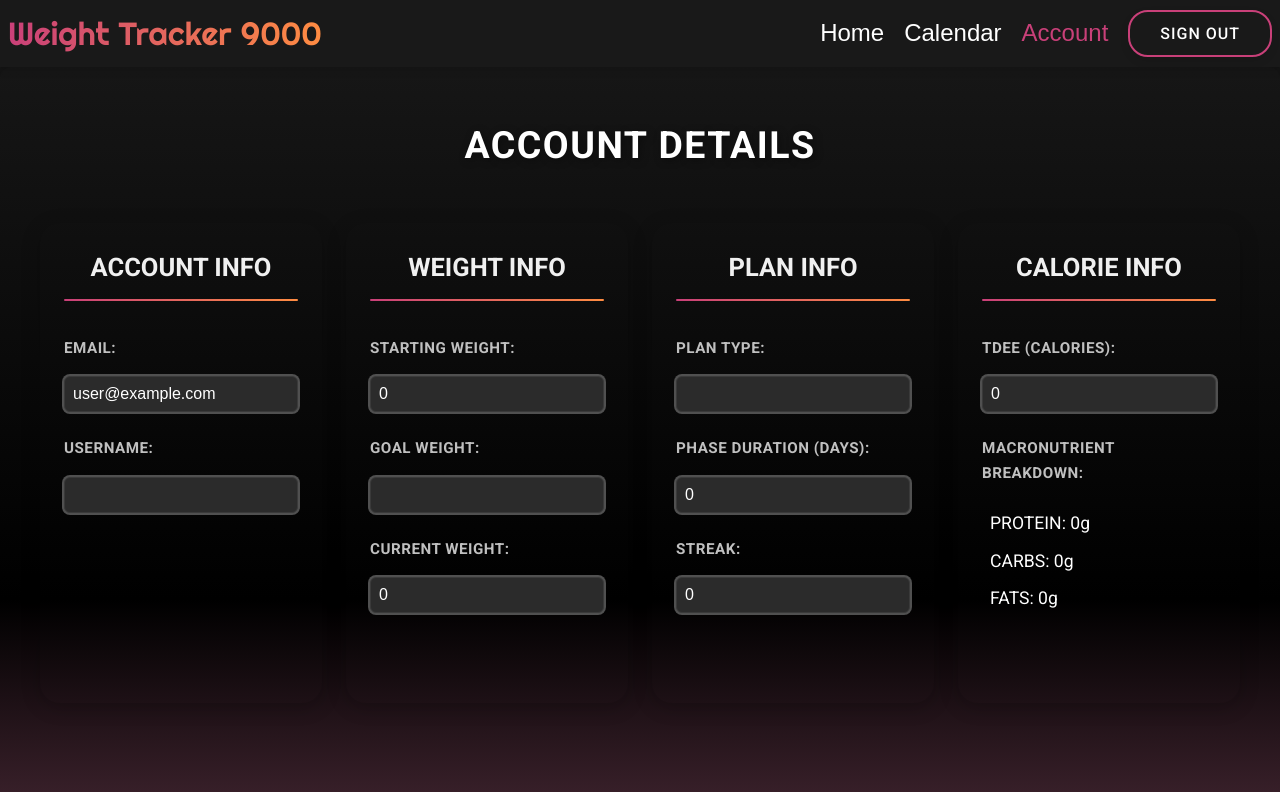
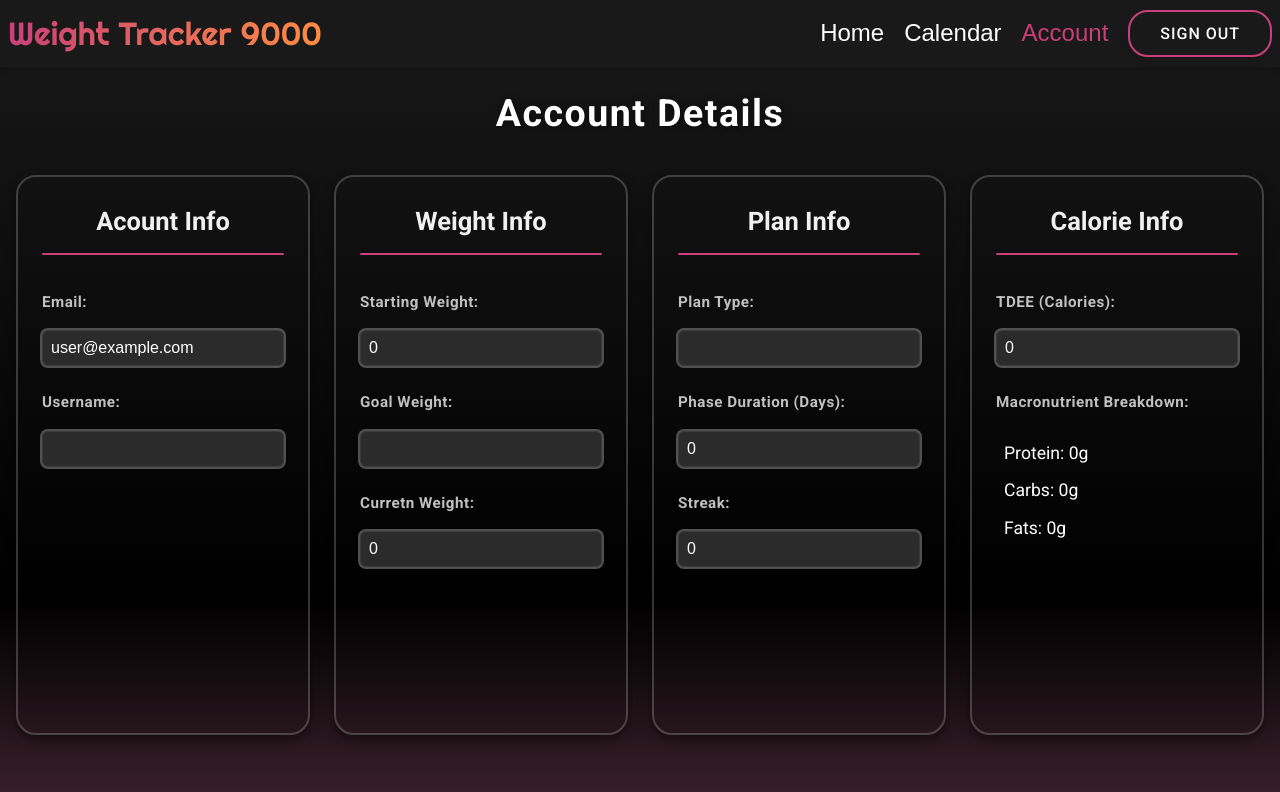
Before and after one commit to x-Lo/weight-tracker9000, a Vue app: page /account in a window 1280 px wide. Shown: the top 792 px of the page. Built offline with nearby package versions, Linux system fonts and the light colour scheme; no server answers; sample sign-in values are in the browser's storage; what v-calendar would draw is missing.

Commit message:
added more animations and changed various little details, still a long way to go

```diff
--- a/src/App.vue
+++ b/src/App.vue
@@ -1,22 +1,21 @@
 <template>
   <div id="app">
     <Navbar />
-    <router-view />
+    <router-view v-slot="{ Component }">
+      <transition name="route" mode="out-in">
+        <component  :is="Component"></component>
+      </transition>
+    </router-view>
   </div>
 </template>
 
-<script lang="ts">
+<script lang="ts" setup>
   import Navbar from "./components/Navbar.vue";
   import { useAppStore } from "@/stores/appStore";
   import { onMounted } from "vue";
 
-export default{
-  name: 'App',
-  components: {
-    Navbar,
-  },
-  setup() {
   const store = useAppStore();
+
   onMounted(async () => {
     if (store.userId) {
       try {
@@ -29,10 +28,6 @@ export default{
       console.warn("No userId found; ensure user is logged in.");
     }
   });
-
-  return {};
-  },
-};
 </script>
 
 <style scoped>
@@ -43,4 +38,24 @@ export default{
   font-family: 'Roboto', Arial, sans-serif;
   height: 100vh;
 }
+
+/* route transitions  */
+.route-enter-from {
+  opacity: 0;
+  transform: translateX(100%);
+}
+
+.route-enter-active {
+  transition: all 0.7s ease-out;
+}
+
+.route-leave-to {
+  opacity: 0;
+  transform: translateX(-100%);
+}
+
+.route-leave-active {
+  transition: all 0.7s ease-in;
+}
+
 </style>
--- a/src/components/Calculator.vue
+++ b/src/components/Calculator.vue
@@ -225,7 +225,7 @@
   justify-content: flex-start;
   align-items: center;
   text-align: center;
-  padding: 1rem;
+  padding: 2rem;
   background: transparent;
   font-size: 1rem;
   font-weight: bold;
@@ -241,7 +241,6 @@ h1 {
   letter-spacing: 1.5px;
   position: relative;
   text-align: center;
-  margin-top: 0.3rem;
 }
 
 .card {
--- a/src/components/DailyWeight.vue
+++ b/src/components/DailyWeight.vue
@@ -164,14 +164,13 @@
 }
 
 h1 {
-  margin-top: 10rem;
-  font-size: 2em;
+  font-size: 2.5em;
   font-weight: bold;
   color: #f0f0f0;
 }
 
 h2 {
-  font-size: 1.2em;
+  font-size: 2em;
   font-weight: bold;
   color: #f0f0f0;
 }
@@ -179,7 +178,6 @@ h2 {
 .user-name {
   color: #c94079;
   font-weight: bold;
-  font-size: 2rem; /* Emphasize the brand name */
 }
 
 .submit-form {
@@ -197,10 +195,6 @@ h2 {
   margin-top: 1rem;
 }
 
-.feedback-messages {
-  visibility: hidden;
-}
-
 .button {
   border-radius: 15px;
 }
--- a/src/components/Results.vue
+++ b/src/components/Results.vue
@@ -1,5 +1,5 @@
 <template>
-  <div class="info-page" v-if="resultsData.hidden">
+  <div class="info-page" v-show="resultsData.hidden" ref="info">
     <div class="info-step">
       <h1>The first step we need to take is to calculate your maintenance calories.</h1>
     </div>
@@ -13,7 +13,7 @@
     </div>
   </div>
 
-  <div class="results-page" v-else>
+  <div class="results-page" v-show="!resultsData.hidden" ref="results">
     <h1>Your results:</h1>
     <div class="results-grid">
       <div class="grid-item calories">
@@ -31,9 +31,9 @@
         <h2>What Is Your Goal?</h2>
         <div class="plan-section">
           <div class="plan-grid">
-            <div class="grid-item fatloss" @click="updatePlanType" id="FAT LOSS">FAT LOSS</div>
-            <div class="grid-item maintenance" @click="updatePlanType" id="MAINTENANCE">MAINTENANCE</div>
-            <div class="grid-item musclegain" @click="updatePlanType" id="MUSCLE GAIN">MUSCLE GAIN</div>
+            <div class="grid-item fatloss" @click="updatePlanType" id="Fat Loss">Fat Loss</div>
+            <div class="grid-item maintenance" @click="updatePlanType" id="Maintenance">Maintenance</div>
+            <div class="grid-item musclegain" @click="updatePlanType" id="Muscle Gain">Muscle Gain</div>
           </div>
         </div>
       </div>
@@ -41,17 +41,16 @@
   </div>
 </template>
 
-<script lang="ts">
-import { computed, defineComponent } from "vue";
+<script lang="ts" setup>
+  import { computed, ref, onMounted, watch } from "vue";
   import { useNavigation } from '@/composables/useNavigation';
   import { useAppStore } from '@/stores/appStore';
+  import gsap from "gsap";
 
-export default defineComponent({
-  setup() {
   const { navigate } = useNavigation(); // Use the composable
   const store = useAppStore();
-
-
+  const info = ref<HTMLElement | null>(null);
+  const results = ref<HTMLElement | null>(null);
   const resultsData = computed(() => store.resultsData);
 
   const updatePlanType = (event: MouseEvent) => {
@@ -66,9 +65,78 @@ export default defineComponent({
     console.timeEnd('navigate');
   };
 
-    return { navigate, resultsData, updatePlanType, store };
+  onMounted(async() => {
+    // animation code
+    if (info.value) {
+      gsap.fromTo(
+        info.value.querySelectorAll("*"),
+        { x: '100%', opacity: 0 },
+        {
+          x: '0%',
+          opacity: 1,
+          duration: 1,
+          stagger: 0.1,
+          ease: "power1.out"
+        }
+      );
+    }
+
+    if (results.value) {
+      gsap.fromTo(
+        results.value.querySelectorAll("*"),
+        { x: '100%', opacity: 0 },
+        {
+          x: '0%',
+          opacity: 1,
+          duration: 1,
+          stagger: 0.1,
+          ease: "power1.out"
+        }
+      );
+    }
+  });
+
+  watch(() => store.resultsData.hidden,(newHidden) => {
+    const timeline = gsap.timeline();
+
+    if (!newHidden) {
+      // Animate info-page out to the left and results-page in from the right
+      timeline
+        .to(info.value, {
+          x: "-100%",
+          opacity: 0,
+          duration: 0.5,
+          ease: "power1.inOut",
+          onComplete: () => {
+            info.value!.style.display = "none"; // Ensure info-page is hidden
           },
+        })
+        .fromTo(
+          results.value,
+          { x: "100%", opacity: 0, display: "block" },
+          { x: "0%", opacity: 1, duration: 0.5, ease: "power1.inOut" }
+        );
+    } else {
+      // Animate results-page out to the right and info-page in from the left
+      timeline
+        .to(results.value, {
+          x: "100%",
+          opacity: 0,
+          duration: 0.5,
+          ease: "power1.inOut",
+          onComplete: () => {
+            results.value!.style.display = "none"; // Ensure results-page is hidden
+          },
+        })
+        .fromTo(
+          info.value,
+          { x: "-100%", opacity: 0, display: "block" },
+          { x: "0%", opacity: 1, duration: 0.5, ease: "power1.inOut" }
+        );
+    }
   });
+
+
 </script>
 
 <style scoped>
@@ -131,6 +199,7 @@ export default defineComponent({
   justify-content: flex-start;
   align-items: center;
   padding: 1.5rem;
+  padding-bottom: 1.9rem;
   text-align: center;
   font-family: 'Roboto', Arial, sans-serif;
   color: #f0f0f0;
--- a/src/components/Welcome.vue
+++ b/src/components/Welcome.vue
@@ -6,7 +6,7 @@
       <span>transcend yourself.</span>
     </h2>
     <div class="buttons-div">
-      <button class="start-button" @click="navigate('calculator')">BEGIN YOUR JOURNEY</button>
+      <button class="start-button" @click="navigate('calc2')">BEGIN YOUR JOURNEY</button>
       <button class="log-button" @click="navigate('dailyweight')">LOG YOUR PROGRESS</button>
     </div>
   </div>
@@ -43,6 +43,7 @@
 <style scoped>
 .welcome-container {
   height: 100%;
+  width: 100%;
   display: flex;
   flex-direction: column;
   justify-content: flex-end;
--- a/src/router/index.ts
+++ b/src/router/index.ts
@@ -79,6 +79,12 @@ const router = createRouter({
       component: () => import(/* webpackPrefetch: true */ '@/views/PersonalPlanView.vue'),
       meta: { requiresAuth: false },
     },
+    {
+      path: '/calc2',
+      name: 'calc2',
+      component: () => import(/* webpackPrefetch: true */ '@/views/CalculatorView.vue'),
+      meta: { requiresAuth: false },
+    },
   ],
 })
 
--- a/src/views/AccountView.vue
+++ b/src/views/AccountView.vue
@@ -1,9 +1,9 @@
 <template>
-  <div class="account-page">
-    <h1>ACCOUNT DETAILS</h1>
+  <div class="account-page" ref="account">
+    <h1>Account Details</h1>
     <div class="grid">
       <div class="grid-item">
-        <h2>ACCOUNT INFO</h2>
+        <h2>Acount Info</h2>
         <div class="user-field">
           <label>Email:</label>
           <input type="text" :value="email" readonly />
@@ -15,49 +15,49 @@
       </div>
 
       <div class="grid-item">
-        <h2>WEIGHT INFO</h2>
+        <h2>Weight Info</h2>
         <div class="user-field">
-          <label>STARTING WEIGHT:</label>
+          <label>Starting Weight:</label>
           <input type="number" :value="store.resultsData.weight" readonly />
         </div>
         <div class="user-field">
-          <label>GOAL WEIGHT:</label>
+          <label>Goal Weight:</label>
           <input type="number" :value="store.resultsData.goalweight" readonly />
         </div>
         <div class="user-field">
-          <label>CURRENT WEIGHT:</label>
+          <label>Curretn Weight:</label>
           <input type="number" :value="store.resultsData.weight" readonly />
         </div>
       </div>
 
       <div class="grid-item">
-        <h2>PLAN INFO</h2>
+        <h2>Plan Info</h2>
         <div class="user-field">
-          <label>PLAN TYPE:</label>
+          <label>Plan Type:</label>
           <input type="text" :value="store.resultsData.typeOfPlan" readonly style="text-transform: lowercase;"/>
         </div>
         <div class="user-field">
-          <label>PHASE DURATION (DAYS):</label>
+          <label>Phase Duration (Days):</label>
           <input type="number" :value="store.resultsData.phaseDuration" readonly />
         </div>
         <div class="user-field">
-          <label>STREAK:</label>
+          <label>Streak:</label>
           <input type="number" :value="store.resultsData.streak" readonly />
         </div>
       </div>
 
       <div class="grid-item">
-        <h2>CALORIE INFO</h2>
+        <h2>Calorie Info</h2>
         <div class="user-field">
-          <label>TDEE (CALORIES):</label>
+          <label>TDEE (Calories):</label>
           <input type="number" :value="store.resultsData.tdee" readonly />
         </div>
         <div class="user-field">
-          <label>MACRONUTRIENT BREAKDOWN:</label>
+          <label>Macronutrient Breakdown:</label>
           <div class="macros">
-            <p>PROTEIN: {{ store.resultsData.protein }}g</p>
-            <p>CARBS: {{ store.resultsData.carbs }}g</p>
-            <p>FATS: {{ store.resultsData.fats }}g</p>
+            <p>Protein: {{ store.resultsData.protein }}g</p>
+            <p>Carbs: {{ store.resultsData.carbs }}g</p>
+            <p>Fats: {{ store.resultsData.fats }}g</p>
           </div>
         </div>
       </div>
@@ -67,26 +67,35 @@
 
 
 
-<script lang="ts">
-  import { defineComponent, ref } from "vue";
+<script lang="ts" setup>
+  import { ref, onMounted } from "vue";
   import { getAuth } from "firebase/auth";
   import { useAppStore } from "@/stores/appStore";
+  import gsap from "gsap";
 
-  export default defineComponent({
-    name: "AccountView",
-    setup() {
-      const auth = getAuth();
-      const currentUser = auth.currentUser;
-      const store = useAppStore();
-      const email = ref(currentUser?.email || "");
+  const auth = getAuth();
+  const currentUser = auth.currentUser;
+  const store = useAppStore();
+  const email = ref(currentUser?.email || "");
+  const account = ref<HTMLElement | null>(null);
 
+  onMounted(async() => {
+    // animation code
+    if (account.value) {
+      gsap.fromTo(
+        account.value.querySelectorAll("h1, div"),
+        { x: '100%', opacity: 0 },
+        {
+          x: '0%',
+          opacity: 1,
+          duration: 1,
+          stagger: 0.1,
+          ease: "power1.out"
+        }
+      );
+    }
+  })
 
-      return {
-        email,
-        store,
-      };
-    },
-  });
 </script>
 
 <style scoped>
@@ -97,8 +106,8 @@
   align-items: center;
   width: 100%;
   height: 100%;
-  padding: 3rem;
-  gap: 3rem;
+  padding: 1rem;
+  gap: 2rem;
   border-radius: 12px;
   box-shadow: 0px 4px 20px rgba(0, 0, 0, 0.3);
   background: rgb(25,25,25);
@@ -135,7 +144,7 @@ h2::after {
   left: 0;
   width: 100%;
   height: 2px;
-  background: linear-gradient(90deg, #c94079, #ff8c42);
+  background: #c94079;
   border-radius: 2px;
 }
 
@@ -156,10 +165,11 @@ h2::after {
   gap: 1.5rem;
   padding: 1.5rem;
   border-radius: 20px;
-  box-shadow: 0px 4px 20px rgba(0, 0, 0, 0.2);
+  border: 2px solid rgba(255, 255, 255, 0.2);
+  box-shadow: 0 0 0 2px transparent, 0 4px 10px rgba(0, 0, 0, 0.5);
   width: calc(33.333% - 1rem);
   min-width: 280px;
-  height: 60vh;
+  height: 70vh;
 }
 
 .user-field {
@@ -172,7 +182,6 @@ h2::after {
   font-weight: bold;
   color: #c0c0c0;
   font-size: 0.95rem;
-  text-transform: uppercase;
   letter-spacing: 0.5px;
 }
 
--- a/src/views/PersonalPlanView.vue
+++ b/src/views/PersonalPlanView.vue
@@ -1,33 +1,33 @@
 <template>
     <div class="personal-container">
-        <h1>YOUR PERSONAL PLAN</h1>
+        <h1>Your Personal Plan</h1>
         <div class="grid-container">
             <div class="grid-item rate">
-                <h2>SET A RATE OF {{ resultsData.typeOfPlan }}:</h2>
+                <h2>Set a Rate of {{ resultsData.typeOfPlan }}:</h2>
                 <div class="form-group">
                     <div class="rate-options-grid">
                         <div
                             class="grid-item slow"
                             :class="{ isSelected: selectedRate === 'slow' }"
                             @click="pickRate('slow')">
-                            SLOW
+                            Slow
                         </div>
                         <div
                             class="grid-item moderate"
                             :class="{ isSelected: selectedRate === 'moderate' }"
                             @click="pickRate('moderate')">
-                            MODERATE
+                            Moderate
                         </div>
                         <div
                             class="grid-item fast"
                             :class="{ isSelected: selectedRate === 'fast' }"
                             @click="pickRate('fast')">
-                            FAST
+                            Fast
                         </div>
                     </div>
                 </div>
                 <div class="input-group">
-                    <h2>SET A GOAL WEIGHT:</h2>
+                    <h2>Set a Goal Weight:</h2>
                     <input
                         type="number"
                         class="input"
@@ -44,7 +44,7 @@
                 </button>
             </div>
             <div class="grid-item-h calories" :class="{ visible: isCalculated }">
-                <h2>YOUR {{ resultsData.typeOfPlan }} CALORIES:</h2>
+                <h2>Your {{ resultsData.typeOfPlan }} Calories:</h2>
                 <div class="calorie-section">
                     <span class="calories-value">{{ resultsData.calories }}</span>
                     <span class="calories-label">calories per day</span>
@@ -55,7 +55,7 @@
                 </div>
             </div>
             <div class="grid-item-h macros" :class="{ visible: isCalculated }">
-                <h2>YOUR MACRONUTRIENTS:</h2>
+                <h2>Your Macronutrients:</h2>
                 <div class="macro-section">
                     <span class="macro-value">{{ resultsData.protein }}g</span>
                     <span class="macro-label">protein</span>
@@ -71,9 +71,9 @@
             </div>
             <div class="grid-item-h calendar"  :class="{ visible: isCalculated }">
                 <div class="calendar-section">
-                    <h2>YOUR  {{ resultsData.typeOfPlan }} PHASE WILL LAST: </h2>
+                    <h2>Your  {{ resultsData.typeOfPlan }} Phase Will Last: </h2>
                     <span class="calendar-value">{{resultsData.phaseDuration}}</span>
-                    <span class="calendar-label" style="">DAYS</span>
+                    <span class="calendar-label" style="">Days</span>
                 </div>
                 <button class="button" @click="calendarCalc">CHECK CALENDAR</button>
             </div>
@@ -81,14 +81,11 @@
     </div>
 </template>
 
-<script lang="ts" defer>
+<script lang="ts" setup>
     import { useAppStore } from '@/stores/appStore';
     import { computed, ref } from 'vue';
     import { useNavigation } from '@/composables/useNavigation';
 
-export default {
-    name: "PersonalPlanView",
-    setup() {
     const store = useAppStore();
     const { navigate } = useNavigation();
     const selectedRate = ref<string | null>(null);
@@ -113,12 +110,12 @@ export default {
 
             // Base calorie adjustments
             const adjustments: Record<string, Record<string, number>> = {
-                'FAT LOSS': {
+                'Fat Loss': {
                     slow: -250,
                     moderate: -500,
                     fast: -1000,
                 },
-                'MUSCLE GAIN': {
+                'Muscle Gain': {
                     slow: +250,
                     moderate: +500,
                     fast: +1000,
@@ -220,12 +217,6 @@ export default {
             console.log('Calendar attributes updated:', attributes);
             navigate('calendar');
     };
-
-        return {
-            resultsData, selectedRate, pickRate, calorieCalc, goalweight, isCalculated, navigate, calendarCalc
-        };
-    },
-}
 </script>
 
 <style scoped>
@@ -242,6 +233,7 @@ export default {
     background-repeat: no-repeat;
     background-attachment: fixed; /* Keeps it steady on scroll */
     gap: 2rem;
+    padding: 1rem;
 }
 
 .grid-container {
@@ -298,7 +290,7 @@ export default {
   flex-direction: column;
   justify-content: space-between;
   align-items: center;
-  padding: 0.5rem;
+  padding: 1rem;
   text-align: center;
   font-family: 'Roboto', Arial, sans-serif;
   color: #f0f0f0;
@@ -315,7 +307,7 @@ export default {
     flex-direction: column;
     justify-content: space-between;
     align-items: center;
-    padding: 0.5rem;
+    padding: 1rem;
     margin-bottom: 1rem;
     text-align: center;
     font-family: 'Roboto', Arial, sans-serif;
```
Also changed, not shown: src/views/CalculatorView.vue (added, +51 -0 lines), src/views/HomeView.vue (+23 -7 lines). Lines whose indentation alone changed are shown as unchanged.
